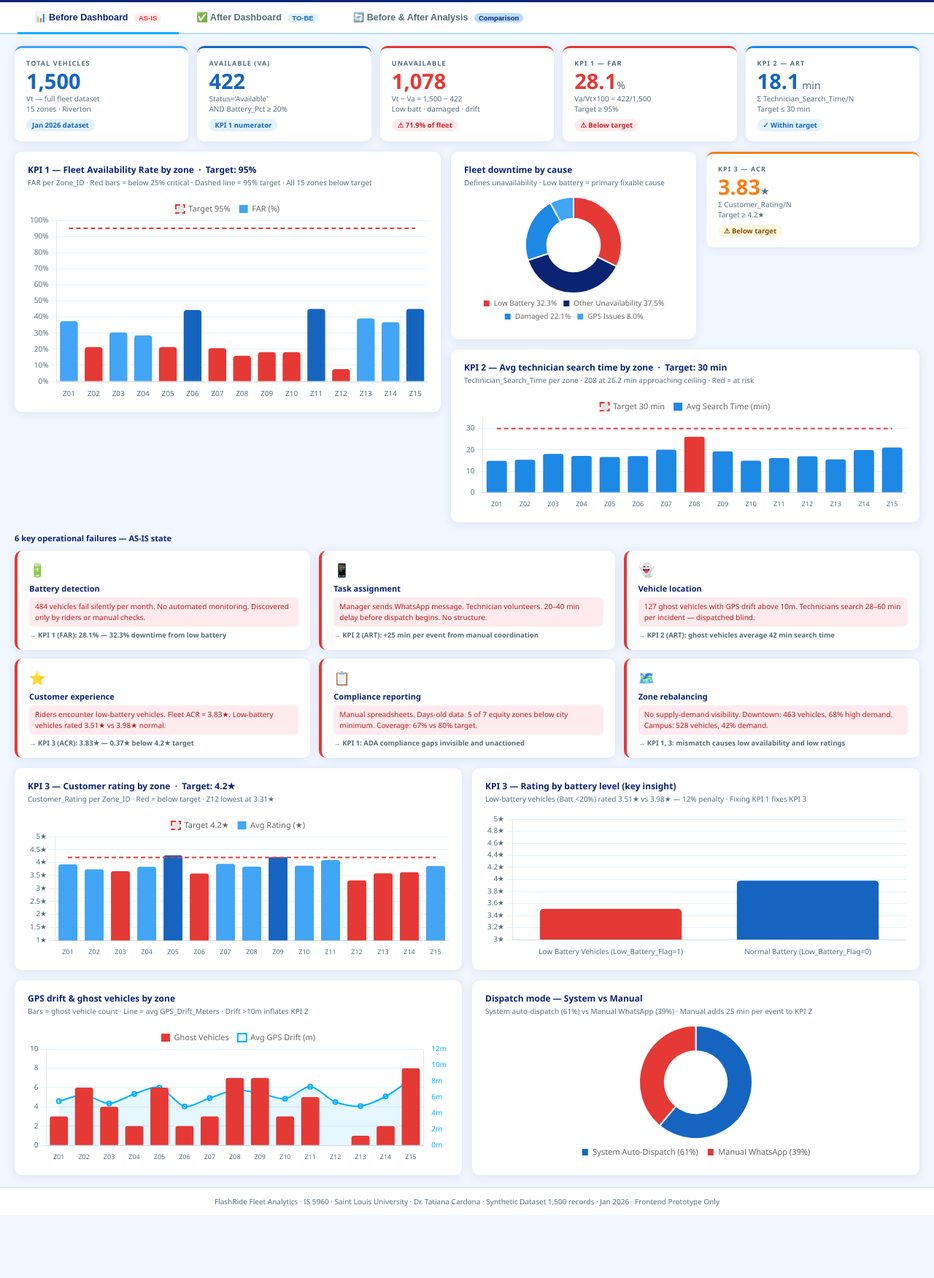
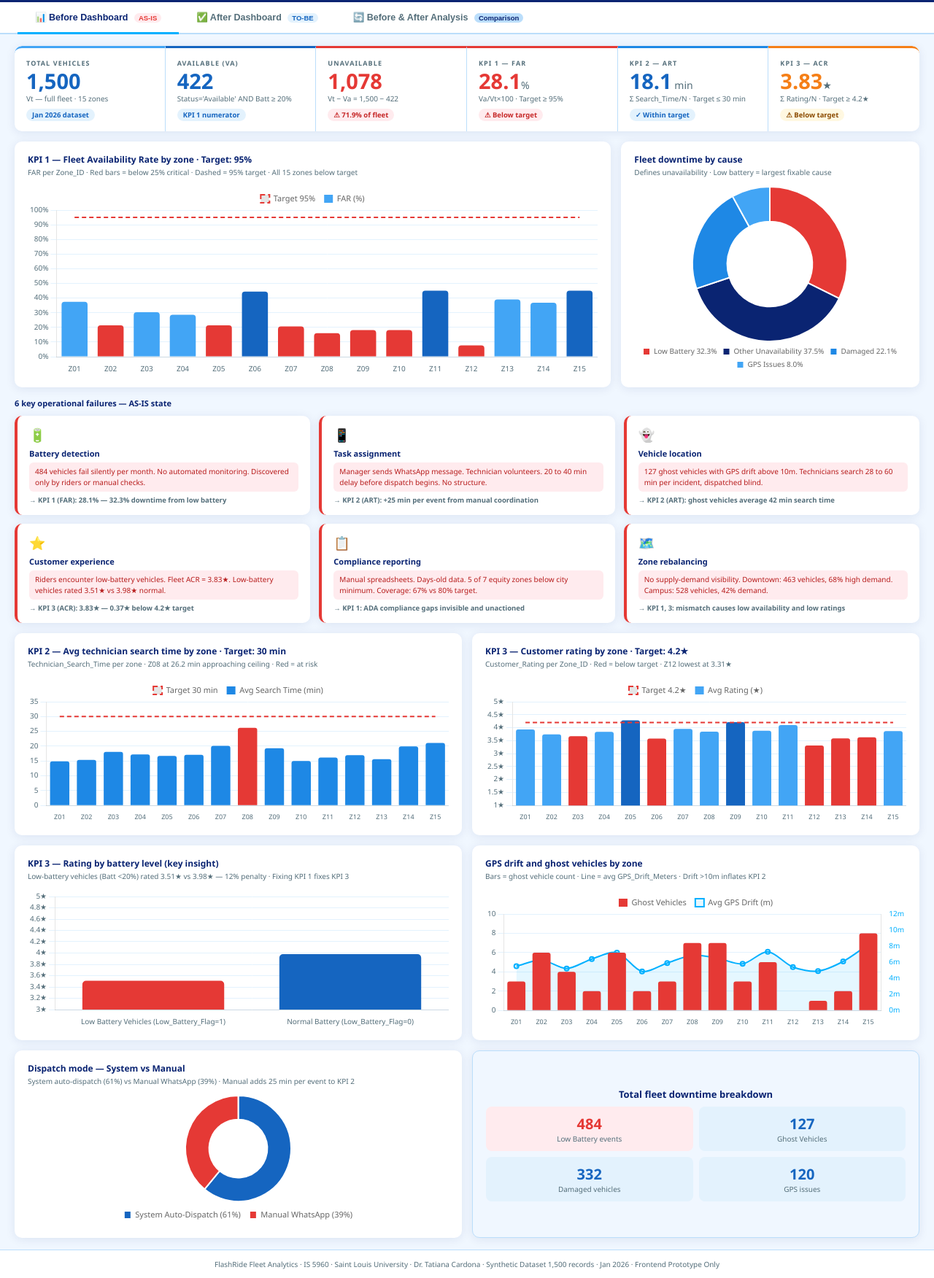
Before and after one commit to Yaswanth6300/analysis, a plain HTML site: page index.html in a window 1280 px wide. Shown: the part 49-1801 px from the top of the page at 73% size. Before the commit the page ends 1715 px from the top, so only its background shows below. Drawn offline with nearby package versions, Linux system fonts and the light colour scheme.

Commit message:
Update index.html

```diff
--- a/index.html
+++ b/index.html
@@ -44,8 +44,15 @@ body{font-family:'Segoe UI',Arial,sans-serif;background:var(--bg);color:var(--n8
 .dash{padding:16px 20px;display:flex;flex-direction:column;gap:14px}
 
 /* ── KPI STRIP — 5 cards ── */
-.kpi5{display:grid;grid-template-columns:repeat(5,1fr);gap:12px}
-.kc{background:var(--card);border-radius:10px;padding:14px 16px;box-shadow:var(--shadow);border-top:3px solid var(--border)}
+.kpi5{display:grid;grid-template-columns:repeat(5,1fr);gap:0;margin-bottom:0}
+.kpi6{display:grid;grid-template-columns:repeat(6,1fr);gap:0}
+.kpi6 .kc,.kpi5 .kc{border-radius:0;border-top:3px solid var(--border);border-right:1px solid var(--border);margin:0}
+.kpi6 .kc:first-child,.kpi5 .kc:first-child{border-radius:10px 0 0 10px}
+.kpi6 .kc:last-child,.kpi5 .kc:last-child{border-radius:0 10px 10px 0;border-right:none}
+.kc{background:var(--card);padding:14px 16px;box-shadow:var(--shadow);border-top:3px solid var(--border)}
+.kpi6{display:grid;grid-template-columns:repeat(6,1fr);box-shadow:var(--shadow);border-radius:10px;overflow:hidden}
+.kpi6 .kc{border-radius:0;border-right:1px solid var(--border);box-shadow:none}
+.kpi6 .kc:last-child{border-right:none}
 .kc.kavail{border-top-color:var(--n7)}
 .kc.kunavail{border-top-color:var(--r6)}
 .kc.ktotal{border-top-color:var(--n5)}
@@ -179,142 +186,118 @@ body{font-family:'Segoe UI',Arial,sans-serif;background:var(--bg);color:var(--n8
 <div class="page active" id="pg-before">
 <div class="dash">
 
-  <!-- 5 KPI CARDS -->
-  <div class="kpi5">
+  <!-- 6 KPI CARDS — seamless strip -->
+  <div class="kpi6">
     <div class="kc ktotal">
       <div class="kl">Total Vehicles</div>
       <div class="kv" style="color:var(--n7)">1,500</div>
-      <div class="ks">Vt — full fleet dataset<br>15 zones · Riverton</div>
+      <div class="ks">Vt — full fleet · 15 zones</div>
       <span class="kb kb-b">Jan 2026 dataset</span>
     </div>
     <div class="kc kavail">
       <div class="kl">Available (Va)</div>
       <div class="kv" style="color:var(--n7)">422</div>
-      <div class="ks">Status='Available'<br>AND Battery_Pct ≥ 20%</div>
+      <div class="ks">Status='Available' AND Batt ≥ 20%</div>
       <span class="kb kb-b">KPI 1 numerator</span>
     </div>
     <div class="kc kunavail">
       <div class="kl">Unavailable</div>
       <div class="kv" style="color:var(--r6)">1,078</div>
-      <div class="ks">Vt − Va = 1,500 − 422<br>Low batt · damaged · drift</div>
+      <div class="ks">Vt − Va = 1,500 − 422</div>
       <span class="kb kb-r">⚠ 71.9% of fleet</span>
     </div>
     <div class="kc kfar-bad">
       <div class="kl">KPI 1 — FAR</div>
       <div class="kv" style="color:var(--r6)">28.1<span style="font-size:14px;font-weight:400;color:var(--muted)">%</span></div>
-      <div class="ks">Va/Vt×100 = 422/1,500<br>Target ≥ 95%</div>
+      <div class="ks">Va/Vt×100 · Target ≥ 95%</div>
       <span class="kb kb-r">⚠ Below target</span>
     </div>
     <div class="kc kart">
       <div class="kl">KPI 2 — ART</div>
       <div class="kv" style="color:var(--n7)">18.1<span style="font-size:14px;font-weight:400;color:var(--muted)"> min</span></div>
-      <div class="ks">Σ Technician_Search_Time/N<br>Target ≤ 30 min</div>
+      <div class="ks">Σ Search_Time/N · Target ≤ 30 min</div>
       <span class="kb kb-b">✓ Within target</span>
     </div>
-    <div class="kc kacr-bad" style="display:none"><!-- ACR moved inline below --></div>
+    <div class="kc kacr-bad">
+      <div class="kl">KPI 3 — ACR</div>
+      <div class="kv" style="color:var(--am)">3.83<span style="font-size:14px;font-weight:400;color:var(--muted)">★</span></div>
+      <div class="ks">Σ Rating/N · Target ≥ 4.2★</div>
+      <span class="kb kb-a">⚠ Below target</span>
+    </div>
   </div>
 
-  <!-- ACR card inline with top row -->
-  <div style="display:grid;grid-template-columns:2fr 1fr 1fr;gap:14px;align-items:start">
-    <!-- MAIN CHART: FAR by zone — LARGE top left -->
-    <div class="cc" style="grid-row:span 2">
-      <div class="ct">KPI 1 — Fleet Availability Rate by zone &nbsp;·&nbsp; Target: 95%</div>
-      <div class="cs">FAR per Zone_ID · Red bars = below 25% critical · Dashed line = 95% target · All 15 zones below target</div>
-      <div style="height:280px;position:relative"><canvas id="b-far"></canvas></div>
+  <!-- MAIN CHART (large, left) + DOWNTIME -->
+  <div style="display:grid;grid-template-columns:2fr 1fr;gap:14px">
+    <div class="cc">
+      <div class="ct">KPI 1 — Fleet Availability Rate by zone · Target: 95%</div>
+      <div class="cs">FAR per Zone_ID · Red bars = below 25% critical · Dashed = 95% target · All 15 zones below target</div>
+      <div style="height:260px;position:relative"><canvas id="b-far"></canvas></div>
     </div>
-    <!-- DOWNTIME -->
     <div class="cc">
       <div class="ct">Fleet downtime by cause</div>
-      <div class="cs">Defines unavailability · Low battery = primary fixable cause</div>
-      <div style="height:180px;position:relative"><canvas id="b-downtime"></canvas></div>
-    </div>
-    <!-- ACR KPI card -->
-    <div class="kc kacr-bad" style="height:fit-content">
-      <div class="kl">KPI 3 — ACR</div>
-      <div class="kv" style="color:var(--am)">3.83<span style="font-size:14px;font-weight:400;color:var(--muted)">★</span></div>
-      <div class="ks">Σ Customer_Rating/N<br>Target ≥ 4.2★</div>
-      <span class="kb kb-a">⚠ Below target</span>
-    </div>
-    <!-- ART by zone -->
-    <div class="cc" style="grid-column:2/span 2">
-      <div class="ct">KPI 2 — Avg technician search time by zone &nbsp;·&nbsp; Target: 30 min</div>
-      <div class="cs">Technician_Search_Time per zone · Z08 at 26.2 min approaching ceiling · Red = at risk</div>
-      <div style="height:160px;position:relative"><canvas id="b-art"></canvas></div>
+      <div class="cs">Defines unavailability · Low battery = largest fixable cause</div>
+      <div style="height:260px;position:relative"><canvas id="b-downtime"></canvas></div>
     </div>
   </div>
 
   <!-- 6 PROCESS CARDS -->
   <div style="font-size:11px;font-weight:700;color:var(--n8);margin-bottom:-4px">6 key operational failures — AS-IS state</div>
   <div class="proc-grid">
-    <div class="pc">
-      <div class="pc-icon">🔋</div>
-      <div class="pc-title">Battery detection</div>
-      <div class="pc-state pc-bad">484 vehicles fail silently per month. No automated monitoring. Discovered only by riders or manual checks.</div>
-      <div class="pc-kpi">→ KPI 1 (FAR): 28.1% — 32.3% downtime from low battery</div>
-    </div>
-    <div class="pc">
-      <div class="pc-icon">📱</div>
-      <div class="pc-title">Task assignment</div>
-      <div class="pc-state pc-bad">Manager sends WhatsApp message. Technician volunteers. 20–40 min delay before dispatch begins. No structure.</div>
-      <div class="pc-kpi">→ KPI 2 (ART): +25 min per event from manual coordination</div>
-    </div>
-    <div class="pc">
-      <div class="pc-icon">👻</div>
-      <div class="pc-title">Vehicle location</div>
-      <div class="pc-state pc-bad">127 ghost vehicles with GPS drift above 10m. Technicians search 28–60 min per incident — dispatched blind.</div>
-      <div class="pc-kpi">→ KPI 2 (ART): ghost vehicles average 42 min search time</div>
-    </div>
-    <div class="pc">
-      <div class="pc-icon">⭐</div>
-      <div class="pc-title">Customer experience</div>
-      <div class="pc-state pc-bad">Riders encounter low-battery vehicles. Fleet ACR = 3.83★. Low-battery vehicles rated 3.51★ vs 3.98★ normal.</div>
-      <div class="pc-kpi">→ KPI 3 (ACR): 3.83★ — 0.37★ below 4.2★ target</div>
-    </div>
-    <div class="pc">
-      <div class="pc-icon">📋</div>
-      <div class="pc-title">Compliance reporting</div>
-      <div class="pc-state pc-bad">Manual spreadsheets. Days-old data. 5 of 7 equity zones below city minimum. Coverage: 67% vs 80% target.</div>
-      <div class="pc-kpi">→ KPI 1: ADA compliance gaps invisible and unactioned</div>
-    </div>
-    <div class="pc">
-      <div class="pc-icon">🗺️</div>
-      <div class="pc-title">Zone rebalancing</div>
-      <div class="pc-state pc-bad">No supply-demand visibility. Downtown: 463 vehicles, 68% high demand. Campus: 528 vehicles, 42% demand.</div>
-      <div class="pc-kpi">→ KPI 1, 3: mismatch causes low availability and low ratings</div>
-    </div>
+    <div class="pc"><div class="pc-icon">🔋</div><div class="pc-title">Battery detection</div><div class="pc-state pc-bad">484 vehicles fail silently per month. No automated monitoring. Discovered only by riders or manual checks.</div><div class="pc-kpi">→ KPI 1 (FAR): 28.1% — 32.3% downtime from low battery</div></div>
+    <div class="pc"><div class="pc-icon">📱</div><div class="pc-title">Task assignment</div><div class="pc-state pc-bad">Manager sends WhatsApp message. Technician volunteers. 20 to 40 min delay before dispatch begins. No structure.</div><div class="pc-kpi">→ KPI 2 (ART): +25 min per event from manual coordination</div></div>
+    <div class="pc"><div class="pc-icon">👻</div><div class="pc-title">Vehicle location</div><div class="pc-state pc-bad">127 ghost vehicles with GPS drift above 10m. Technicians search 28 to 60 min per incident, dispatched blind.</div><div class="pc-kpi">→ KPI 2 (ART): ghost vehicles average 42 min search time</div></div>
+    <div class="pc"><div class="pc-icon">⭐</div><div class="pc-title">Customer experience</div><div class="pc-state pc-bad">Riders encounter low-battery vehicles. Fleet ACR = 3.83★. Low-battery vehicles rated 3.51★ vs 3.98★ normal.</div><div class="pc-kpi">→ KPI 3 (ACR): 3.83★ — 0.37★ below 4.2★ target</div></div>
+    <div class="pc"><div class="pc-icon">📋</div><div class="pc-title">Compliance reporting</div><div class="pc-state pc-bad">Manual spreadsheets. Days-old data. 5 of 7 equity zones below city minimum. Coverage: 67% vs 80% target.</div><div class="pc-kpi">→ KPI 1: ADA compliance gaps invisible and unactioned</div></div>
+    <div class="pc"><div class="pc-icon">🗺️</div><div class="pc-title">Zone rebalancing</div><div class="pc-state pc-bad">No supply-demand visibility. Downtown: 463 vehicles, 68% high demand. Campus: 528 vehicles, 42% demand.</div><div class="pc-kpi">→ KPI 1, 3: mismatch causes low availability and low ratings</div></div>
   </div>
 
-  <!-- Secondary charts -->
+  <!-- KPI 2 + KPI 3 by zone -->
   <div class="row2">
     <div class="cc">
-      <div class="ct">KPI 3 — Customer rating by zone &nbsp;·&nbsp; Target: 4.2★</div>
+      <div class="ct">KPI 2 — Avg technician search time by zone · Target: 30 min</div>
+      <div class="cs">Technician_Search_Time per zone · Z08 at 26.2 min approaching ceiling · Red = at risk</div>
+      <div style="height:200px;position:relative"><canvas id="b-art"></canvas></div>
+    </div>
+    <div class="cc">
+      <div class="ct">KPI 3 — Customer rating by zone · Target: 4.2★</div>
       <div class="cs">Customer_Rating per Zone_ID · Red = below target · Z12 lowest at 3.31★</div>
       <div style="height:200px;position:relative"><canvas id="b-acr"></canvas></div>
-    </div>
-    <div class="cc">
-      <div class="ct">KPI 3 — Rating by battery level (key insight)</div>
-      <div class="cs">Low-battery vehicles (Batt &lt;20%) rated 3.51★ vs 3.98★ — 12% penalty · Fixing KPI 1 fixes KPI 3</div>
-      <div style="height:200px;position:relative"><canvas id="b-batt"></canvas></div>
     </div>
   </div>
 
   <div class="row2">
     <div class="cc">
-      <div class="ct">GPS drift &amp; ghost vehicles by zone</div>
+      <div class="ct">KPI 3 — Rating by battery level (key insight)</div>
+      <div class="cs">Low-battery vehicles (Batt &lt;20%) rated 3.51★ vs 3.98★ — 12% penalty · Fixing KPI 1 fixes KPI 3</div>
+      <div style="height:190px;position:relative"><canvas id="b-batt"></canvas></div>
+    </div>
+    <div class="cc">
+      <div class="ct">GPS drift and ghost vehicles by zone</div>
       <div class="cs">Bars = ghost vehicle count · Line = avg GPS_Drift_Meters · Drift &gt;10m inflates KPI 2</div>
       <div style="height:190px;position:relative"><canvas id="b-gps"></canvas></div>
     </div>
+  </div>
+
+  <div class="row2">
     <div class="cc">
       <div class="ct">Dispatch mode — System vs Manual</div>
       <div class="cs">System auto-dispatch (61%) vs Manual WhatsApp (39%) · Manual adds 25 min per event to KPI 2</div>
-      <div style="height:190px;position:relative"><canvas id="b-dispatch"></canvas></div>
+      <div style="height:180px;position:relative"><canvas id="b-dispatch"></canvas></div>
+    </div>
+    <div class="cc" style="background:var(--n1);border:1px solid var(--border);display:flex;align-items:center;justify-content:center;flex-direction:column;gap:8px">
+      <div style="font-size:13px;font-weight:700;color:var(--n8)">Total fleet downtime breakdown</div>
+      <div style="display:grid;grid-template-columns:1fr 1fr;gap:8px;width:100%">
+        <div style="background:var(--r1);border-radius:8px;padding:10px 14px;text-align:center"><div style="font-size:20px;font-weight:800;color:var(--r6)">484</div><div style="font-size:10px;color:var(--muted)">Low Battery events</div></div>
+        <div style="background:var(--n2);border-radius:8px;padding:10px 14px;text-align:center"><div style="font-size:20px;font-weight:800;color:var(--n7)">127</div><div style="font-size:10px;color:var(--muted)">Ghost Vehicles</div></div>
+        <div style="background:var(--n2);border-radius:8px;padding:10px 14px;text-align:center"><div style="font-size:20px;font-weight:800;color:var(--n7)">332</div><div style="font-size:10px;color:var(--muted)">Damaged vehicles</div></div>
+        <div style="background:var(--n2);border-radius:8px;padding:10px 14px;text-align:center"><div style="font-size:20px;font-weight:800;color:var(--n7)">120</div><div style="font-size:10px;color:var(--muted)">GPS issues</div></div>
+      </div>
     </div>
   </div>
 
 </div>
 </div>
 
-<!-- ══════════ TAB 2 — AFTER ══════════ -->
 <div class="page" id="pg-after">
 <div class="dash">
 
```
